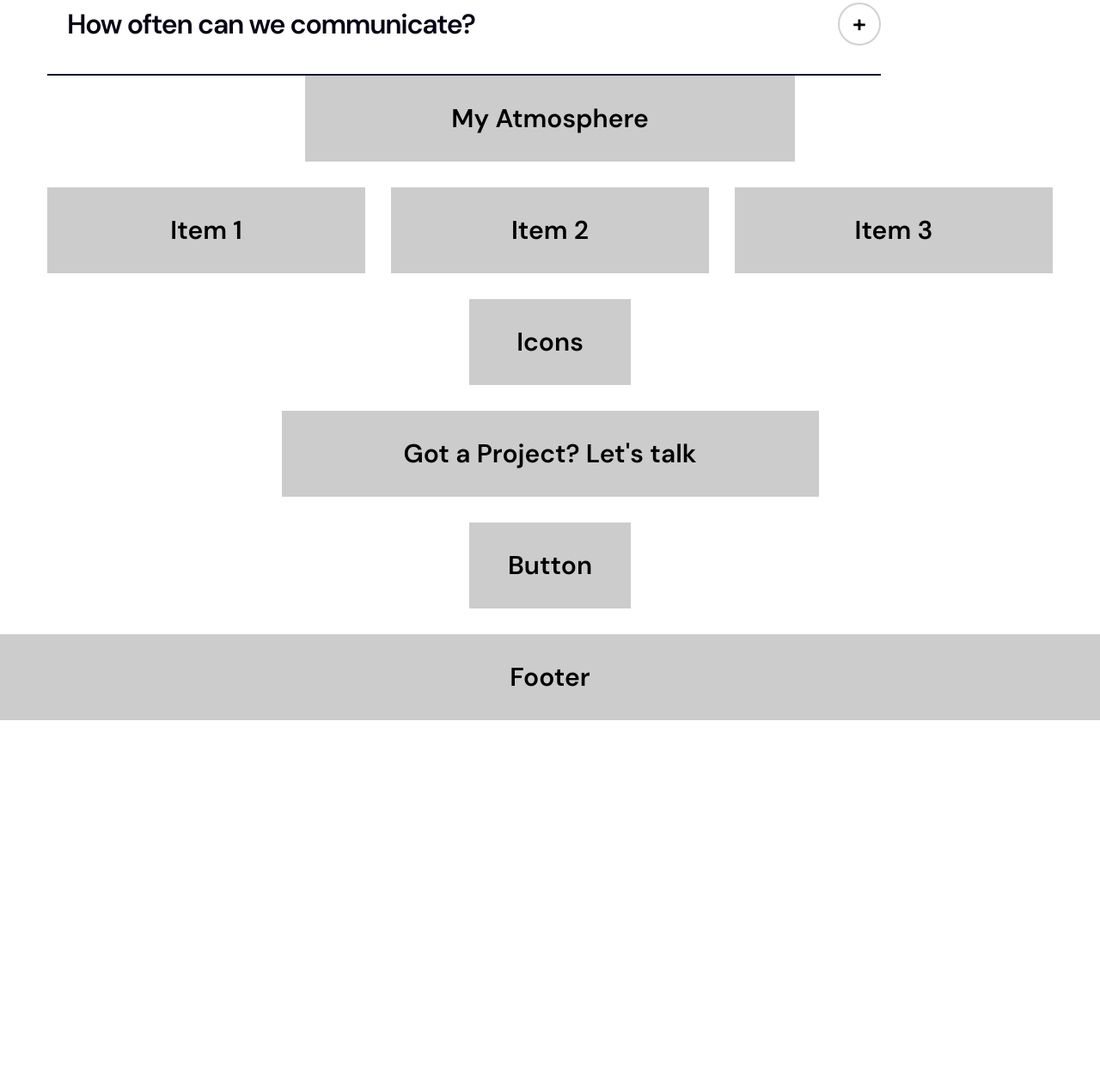
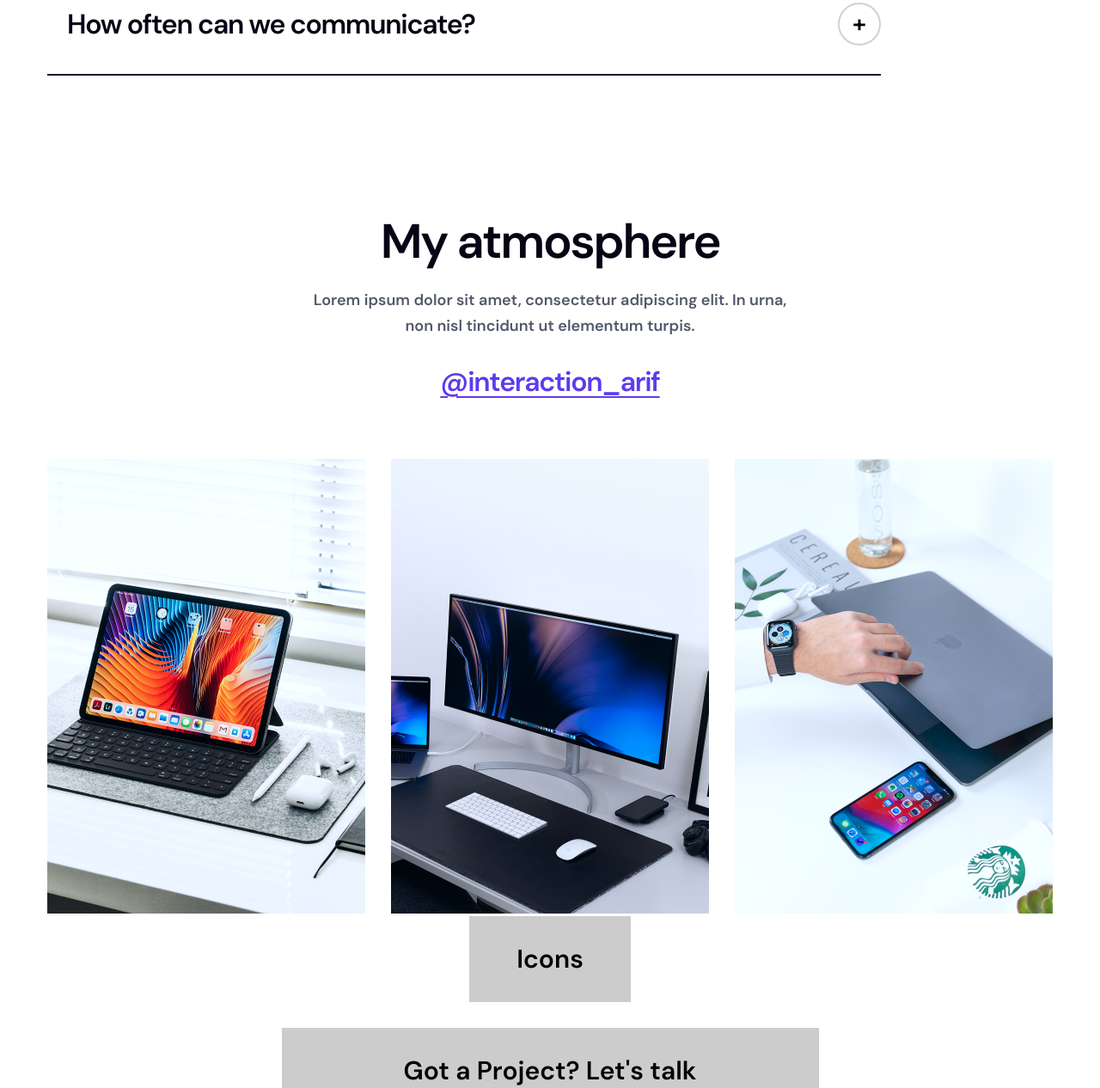
Before and after one commit to Minhhieu3012/htmlcss-project-06, a plain HTML site: page index.html in a window 1280 px wide. Shown: the part 5955-7221 px from the top of the page at 86% size. Before the commit the page ends 6823 px from the top, so only its background shows below. Drawn offline with Linux system fonts and the light colour scheme.

Commit message:
update: atmosphere section

```diff
--- a/assets/css/styles.css
+++ b/assets/css/styles.css
@@ -808,3 +808,29 @@ a {
 .question__input:checked ~ .question__header .question__icon {
   border: 2px solid rgb(93 59 238 / 20%);
 }
+
+/* ===================================================== Atmosphere ==================================== */
+.atmosphere {
+  margin-top: 160px;
+}
+
+.atmosphere__top {
+  text-align: center;
+}
+
+.atmosphere__link {
+  margin: 30px 0 70px;
+  font-weight: 500;
+  font-size: 3.2rem;
+  line-height: 1.25;
+  letter-spacing: -0.04em;
+  text-decoration: underline;
+  color: var(--primary-color);
+  text-decoration-thickness: 2px;
+  text-underline-offset: 6px;
+}
+
+.atmosphere__img {
+  max-width: 100%;
+  object-fit: cover;
+}
--- a/index.html
+++ b/index.html
@@ -910,22 +910,41 @@
 
       <!-- Section 8 -->
       <div class="container-xl">
-        <section>
+        <section class="atmosphere">
           <div class="row">
             <div class="col-lg-6 offset-lg-3 col-md-6 offset-md-3 col-12">
-              <div class="inner">My Atmosphere</div>
+              <div class="atmosphere__top">
+                <div class="section-heading">My atmosphere</div>
+                <div class="section-desc">
+                  Lorem ipsum dolor sit amet, consectetur adipiscing elit. In
+                  urna, non nisl tincidunt ut elementum turpis.
+                </div>
+                <div class="atmosphere__link">@interaction_arif</div>
+              </div>
             </div>
           </div>
 
           <div class="row">
             <div class="col-lg-4 col-md-4 col-12">
-              <div class="inner">Item 1</div>
+              <img
+                src="./assets/img/atmosphere-01.png"
+                alt=""
+                class="atmosphere__img"
+              />
             </div>
             <div class="col-lg-4 col-md-4 col-12">
-              <div class="inner">Item 2</div>
+              <img
+                src="./assets/img/atmosphere-02.png"
+                alt=""
+                class="atmosphere__img"
+              />
             </div>
             <div class="col-lg-4 col-md-4 col-12">
-              <div class="inner">Item 3</div>
+              <img
+                src="./assets/img/atmosphere-03.png"
+                alt=""
+                class="atmosphere__img"
+              />
             </div>
           </div>
         </section>
```
Also changed, not shown: assets/img/atmosphere-01.png (added), assets/img/atmosphere-02.png (added), assets/img/atmosphere-03.png (added).
